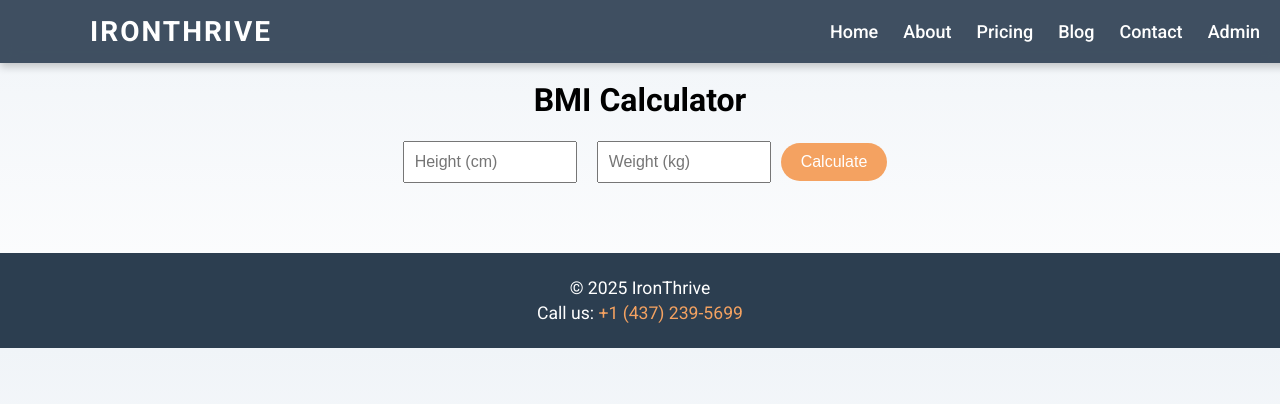
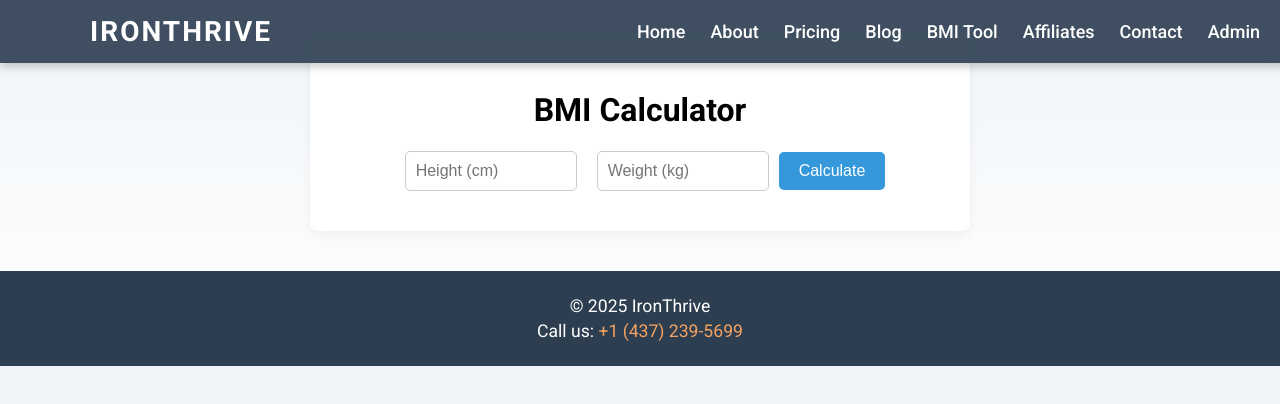
Before and after one commit to GitHubKing23/ironthrivebeta, a React (Create React App) app: page /tool in a window 1280 px wide. Shown: the top 404 px of the page. Built offline with nearby package versions, Linux system fonts and the light colour scheme.

Commit message:
Add patch file for aesthetic update

```diff
--- a/src/components/Navbar.js
+++ b/src/components/Navbar.js
@@ -28,6 +28,8 @@ const Navbar = () => {
           <li><Link to="/about" onClick={() => setIsMenuOpen(false)}>About</Link></li> {/* Added About link */}
           <li><Link to="/pricing" onClick={() => setIsMenuOpen(false)}>Pricing</Link></li>
           <li><Link to="/blog" onClick={() => setIsMenuOpen(false)}>Blog</Link></li>
+          <li><Link to="/tool" onClick={() => setIsMenuOpen(false)}>BMI Tool</Link></li>
+          <li><Link to="/affiliates" onClick={() => setIsMenuOpen(false)}>Affiliates</Link></li>
           <li><Link to="/contact" onClick={() => setIsMenuOpen(false)}>Contact</Link></li>
           <li><Link to="/affiliate-cms" onClick={() => setIsMenuOpen(false)}>Admin</Link></li>
         </ul>
--- a/src/styles/WeightLossTool.css
+++ b/src/styles/WeightLossTool.css
@@ -1,18 +1,33 @@
 .weight-loss-tool {
   max-width: 600px;
   margin: 40px auto;
-  padding: 20px;
+  padding: 30px;
   text-align: center;
+  background-color: #ffffff;
+  border-radius: 8px;
+  box-shadow: 0 4px 12px rgba(0, 0, 0, 0.05);
 }
 
 .bmi-form input {
   margin: 0 10px 10px;
   padding: 10px;
   width: 150px;
+  border: 1px solid #ccc;
+  border-radius: 5px;
 }
 
 .bmi-form button {
   padding: 10px 20px;
+  background-color: #3498db;
+  color: #fff;
+  border: none;
+  border-radius: 5px;
+  cursor: pointer;
+  transition: background-color 0.3s ease;
+}
+
+.bmi-form button:hover {
+  background-color: #2980b9;
 }
 
 .bmi-result {
```
Also changed, not shown: 2 other files (tests, documents, lock files or other folders).
